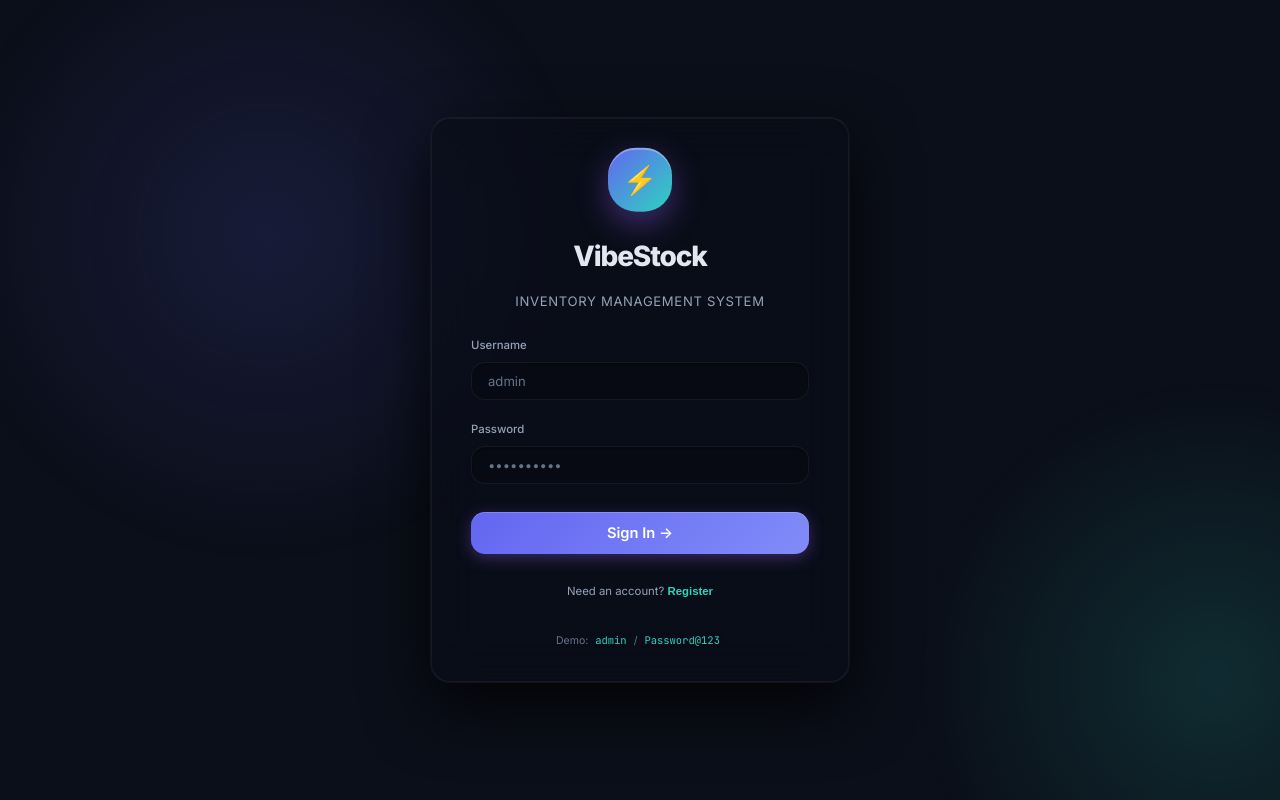
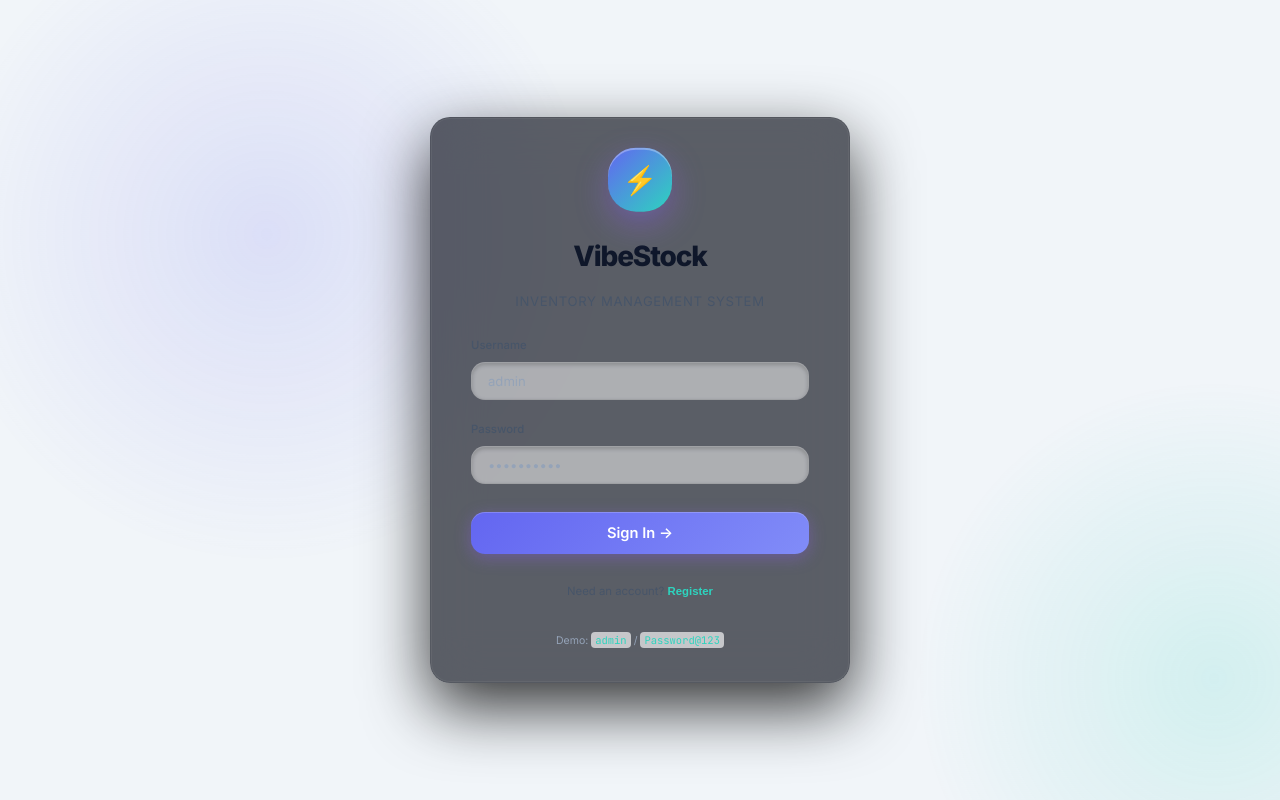
Before and after one commit to amackpro/VibeStock, a Svelte app in the folder desktop/: page / in a window 1280 px wide. Built offline with nearby package versions, Linux system fonts and the light colour scheme.

Commit message:
feat(ui): implement light/dark mode theming and user toggle

```diff
--- a/desktop/src/App.svelte
+++ b/desktop/src/App.svelte
@@ -12,6 +12,7 @@
   import { authStore }   from './stores/auth.js';
   import { toasts, toast } from './stores/toast.js';
   import { openWebSocket } from './lib/api.js';
+  import { themeStore }    from './stores/theme.js';
 
   import Sidebar   from './components/Sidebar.svelte';
   import Login     from './routes/Login.svelte';
@@ -28,9 +29,10 @@
   // ── Auth reactive state ──────────────────────────────────────────────────────
   $: isAuthed = !!$authStore.token;
 
-  // Track initial load (useful if we want to add future mount logic)
-  let hasMounted = false;
-  onMount(() => { hasMounted = true; });
+  // Initialize theme tracking (creates data-theme html tag attribute)
+  onMount(() => {
+    themeStore.init();
+  });
 
   // ── WebSocket ────────────────────────────────────────────────────────────────
   let ws;
@@ -142,7 +144,7 @@
     overflow: hidden;
     display: flex;
     flex-direction: column;
-    background: rgba(10, 13, 24, 0.3); /* highly transparent slate */
+    background: var(--glass-panel); /* swapped from hardcoded rgba to css var */
     backdrop-filter: blur(12px);
     -webkit-backdrop-filter: blur(12px);
     border-left: 1px solid var(--border-glass);
--- a/desktop/src/app.css
+++ b/desktop/src/app.css
@@ -37,6 +37,16 @@
   --shadow-md:  0 8px 32px rgba(0,0,0,0.6), 0 4px 16px rgba(0,0,0,0.4), 0 0 0 1px var(--border-surface);
   --shadow-glow: 0 0 28px rgba(139, 92, 246, 0.3);
 
+  /* Glass/Overlay specific variables to allow swapping in light mode */
+  --glass-panel: rgba(10, 13, 24, 0.4);
+  --glass-card: rgba(10, 13, 24, 0.65);
+  --glass-hover: rgba(255, 255, 255, 0.05);
+  --glass-table-hd: rgba(124, 58, 237, 0.08);
+  --glass-table-hover: rgba(255, 255, 255, 0.03);
+  --modal-overlay: rgba(4, 6, 15, 0.85);
+  --input-bg: rgba(0, 0, 0, 0.2);
+  --input-focus-bg: rgba(0, 0, 0, 0.4);
+
   /* Typography */
   --font-sans:  'Inter', system-ui, -apple-system, sans-serif;
   --font-mono:  'JetBrains Mono', 'Fira Code', monospace;
@@ -58,6 +68,36 @@
   --transition-base: 300ms cubic-bezier(0.16, 1, 0.3, 1);
   --transition-slow: 500ms cubic-bezier(0.16, 1, 0.3, 1);
   --transition-spring: 600ms cubic-bezier(0.34, 1.56, 0.64, 1);
+}
+
+/* Light Theme Overrides */
+[data-theme="light"] {
+  --bg-base:        #F1F5F9;   /* Slate 100 */
+  --bg-surface:     #FFFFFF;   /* White */
+  --bg-elevated:    #FFFFFF;   /* White */
+
+  --text-primary:   #0F172A;   /* Slate 900 */
+  --text-secondary: #475569;   /* Slate 600 */
+  --text-muted:     #94A3B8;   /* Slate 400 */
+
+  --border-subtle:  rgba(99, 102, 241, 0.4);
+  --border-glass:   rgba(0, 0, 0, 0.08);
+  --border-surface: rgba(0, 0, 0, 0.05);
+
+  --glass-bg:       rgba(255, 255, 255, 0.65);
+  --glass-border:   rgba(0, 0, 0, 0.1);
+
+  --shadow-sm:  0 2px 4px rgba(0,0,0,0.05), 0 1px 2px rgba(0,0,0,0.05);
+  --shadow-md:  0 8px 32px rgba(0,0,0,0.08), 0 4px 16px rgba(0,0,0,0.05), 0 0 0 1px var(--border-surface);
+
+  --glass-panel: rgba(255, 255, 255, 0.6);
+  --glass-card: rgba(255, 255, 255, 0.85);
+  --glass-hover: rgba(0, 0, 0, 0.05);
+  --glass-table-hd: rgba(99, 102, 241, 0.08); /* Indigo tinted */
+  --glass-table-hover: rgba(0, 0, 0, 0.03);
+  --modal-overlay: rgba(255, 255, 255, 0.6);
+  --input-bg: rgba(255, 255, 255, 0.5);
+  --input-focus-bg: rgba(255, 255, 255, 0.8);
 }
 
 /* ── Reset ────────────────────────────────────────────────────────────────── */
@@ -143,7 +183,7 @@ p  { color: var(--text-secondary); }
   border: 1px solid transparent;
 }
 .btn-ghost:hover {
-  background: rgba(255,255,255,0.05);
+  background: var(--glass-hover);
   color: var(--text-primary);
   border-color: var(--border-glass);
 }
@@ -161,7 +201,7 @@ p  { color: var(--text-secondary); }
 /* ── Inputs ── */
 .input, .select, .textarea {
   width: 100%;
-  background: rgba(0,0,0,0.2);
+  background: var(--input-bg);
   border: 1px solid var(--border-glass);
   border-radius: var(--radius-md);
   color: var(--text-primary);
@@ -174,8 +214,8 @@ p  { color: var(--text-secondary); }
 }
 .input:focus, .select:focus, .textarea:focus {
   border-color: var(--accent-cyan);
-  background: rgba(0,0,0,0.4);
-  box-shadow: 0 0 0 3px rgba(34,211,238,0.15), inset 0 2px 4px rgba(0,0,0,0.3);
+  background: var(--input-focus-bg);
+  box-shadow: 0 0 0 3px rgba(34,211,238,0.15), inset 0 2px 4px rgba(0,0,0,0.1);
   transform: translateY(-1px);
 }
 .input::placeholder { color: var(--text-muted); font-weight: 400; }
@@ -195,7 +235,7 @@ p  { color: var(--text-secondary); }
   border: 1px solid var(--border-glass);
 }
 table { width: 100%; border-collapse: collapse; }
-thead { background: rgba(124,58,237,0.08); }
+thead { background: var(--glass-table-hd); }
 th {
   text-align: left; padding: var(--space-3) var(--space-4);
   font-size: 0.75rem; font-weight: 600; letter-spacing: 0.06em;
@@ -208,7 +248,7 @@ td {
   border-top: 1px solid var(--border-glass);
 }
 tbody tr { transition: background var(--transition-fast); }
-tbody tr:hover { background: rgba(255,255,255,0.03); }
+tbody tr:hover { background: var(--glass-table-hover); }
 
 /* ── Badges ──────────────────────────────────────────────────────────────── */
 .badge {
@@ -317,7 +357,7 @@ tbody tr:hover { background: rgba(255,255,255,0.03); }
 /* ── Modal ───────────────────────────────────────────────────────────────── */
 .modal-backdrop {
   position: fixed; inset: 0;
-  background: rgba(4,6,15,0.85);
+  background: var(--modal-overlay);
   backdrop-filter: blur(8px);
   -webkit-backdrop-filter: blur(8px);
   z-index: 1000;
@@ -339,30 +379,30 @@ tbody tr:hover { background: rgba(255,255,255,0.03); }
   padding: var(--space-6) var(--space-8);
   border-bottom: 1px solid var(--border-surface);
   display: flex; align-items: center; justify-content: space-between;
-  background: rgba(255,255,255,0.02);
+  background: var(--glass-hover);
 }
 .modal-body    { padding: var(--space-6) var(--space-8); overflow-y: auto; flex: 1; }
 .modal-footer  {
   padding: var(--space-5) var(--space-8);
   border-top: 1px solid var(--border-surface);
   display: flex; justify-content: flex-end; gap: var(--space-3);
-  background: rgba(0,0,0,0.2);
+  background: var(--glass-hover);
 }
 
 /* ── Search bar ──────────────────────────────────────────────────────────── */
 .search-bar {
   display: flex; align-items: center; gap: var(--space-3);
-  background: rgba(0,0,0,0.3);
+  background: var(--input-bg);
   border: 1px solid var(--border-glass);
   border-radius: var(--radius-full);
   padding: var(--space-2) var(--space-4);
   transition: all var(--transition-base);
-  box-shadow: inset 0 2px 4px rgba(0,0,0,0.2);
+  box-shadow: inset 0 2px 4px rgba(0,0,0,0.1);
 }
 .search-bar:focus-within {
   border-color: var(--accent-cyan);
-  box-shadow: 0 0 0 3px rgba(34,211,238,0.15), inset 0 2px 4px rgba(0,0,0,0.3);
-  background: rgba(0,0,0,0.5);
+  box-shadow: 0 0 0 3px rgba(34,211,238,0.15), inset 0 2px 4px rgba(0,0,0,0.2);
+  background: var(--input-focus-bg);
 }
 .search-bar input {
   background: none; border: none; outline: none;
@@ -382,7 +422,7 @@ tbody tr:hover { background: rgba(255,255,255,0.03); }
   color: var(--text-secondary); cursor: pointer; font-size: 0.9375rem; font-weight: 500;
   transition: all var(--transition-base);
 }
-.page-btn:hover { background: rgba(255,255,255,0.1); color: var(--text-primary); transform: translateY(-2px); }
+.page-btn:hover { background: var(--glass-hover); color: var(--text-primary); transform: translateY(-2px); }
 .page-btn.active {
   background: linear-gradient(135deg, var(--accent-primary), var(--accent-glow));
   border-color: transparent; color: #fff;
--- a/desktop/src/components/Sidebar.svelte
+++ b/desktop/src/components/Sidebar.svelte
@@ -7,6 +7,7 @@
   import { createEventDispatcher } from 'svelte';
   import { authStore } from '../stores/auth.js';
   import { toast } from '../stores/toast.js';
+  import { themeStore } from '../stores/theme.js';
 
   export let activePage = 'dashboard';
   const dispatch = createEventDispatcher();
@@ -37,12 +38,17 @@
 
 <aside class="sidebar">
   <!-- Logo / Brand -->
-  <div class="brand">
-    <div class="brand-icon">⚡</div>
-    <div class="brand-text">
-      <div class="brand-name">VibeStock</div>
-      <div class="brand-sub">Inventory Pro</div>
+  <div class="brand-container">
+    <div class="brand">
+      <div class="brand-icon">⚡</div>
+      <div class="brand-text">
+        <div class="brand-name">VibeStock</div>
+        <div class="brand-sub">Inventory Pro</div>
+      </div>
     </div>
+    <button class="theme-toggle" on:click={themeStore.toggle} title="Toggle Dark/Light Mode">
+      {$themeStore === 'dark' ? '☀️' : '🌙'}
+    </button>
   </div>
 
   <!-- Navigation -->
@@ -95,10 +101,15 @@
     z-index: 10;
   }
 
+  /* Brand Container */
+  .brand-container {
+    display: flex; align-items: center; justify-content: space-between;
+    padding: 0 var(--space-2);
+  }
+
   /* Brand */
   .brand {
     display: flex; align-items: center; gap: var(--space-3);
-    padding: 0 var(--space-2);
   }
   .brand-icon {
     width: 36px; height: 36px; border-radius: var(--radius-md);
@@ -109,6 +120,13 @@
   }
   .brand-name { font-weight: 800; font-size: 1rem; letter-spacing: -0.02em; }
   .brand-sub  { font-size: 0.7rem; color: var(--text-muted); letter-spacing: 0.08em; text-transform: uppercase; }
+
+  .theme-toggle {
+    background: none; border: none; cursor: pointer;
+    font-size: 1.2rem; padding: var(--space-1); border-radius: var(--radius-md);
+    color: var(--text-secondary); transition: all var(--transition-fast);
+  }
+  .theme-toggle:hover { color: var(--text-primary); transform: scale(1.1); background: var(--glass-hover); }
 
   /* Nav */
   .nav { display: flex; flex-direction: column; gap: var(--space-2); flex: 1; }
@@ -160,7 +178,7 @@
   .sidebar-footer {
     display: flex; align-items: center; gap: var(--space-2);
     padding: var(--space-3);
-    background: rgba(255,255,255,0.03);
+    background: var(--glass-hover);
     border-radius: var(--radius-md);
     border: 1px solid var(--border-glass);
   }
--- /dev/null
+++ b/desktop/src/stores/theme.js
@@ -0,0 +1,47 @@
+import { writable } from 'svelte/store';
+
+const THEME_KEY = 'vibestock_theme';
+
+function createThemeStore() {
+  // Check local storage or system preference
+  let initial = 'dark';
+  if (typeof window !== 'undefined') {
+    const saved = localStorage.getItem(THEME_KEY);
+    if (saved === 'light' || saved === 'dark') {
+      initial = saved;
+    } else if (window.matchMedia && window.matchMedia('(prefers-color-scheme: light)').matches) {
+      // Default to light if system is light, else dark
+      initial = 'light';
+    }
+  }
+
+  const { subscribe, set, update } = writable(initial);
+
+  return {
+    subscribe,
+    setTheme: (theme) => {
+      if (typeof window !== 'undefined') {
+        localStorage.setItem(THEME_KEY, theme);
+        document.documentElement.setAttribute('data-theme', theme);
+      }
+      set(theme);
+    },
+    toggle: () => {
+      update(current => {
+        const next = current === 'dark' ? 'light' : 'dark';
+        if (typeof window !== 'undefined') {
+          localStorage.setItem(THEME_KEY, next);
+          document.documentElement.setAttribute('data-theme', next);
+        }
+        return next;
+      });
+    },
+    init: () => {
+      if (typeof window !== 'undefined') {
+        document.documentElement.setAttribute('data-theme', initial);
+      }
+    }
+  };
+}
+
+export const themeStore = createThemeStore();
```
